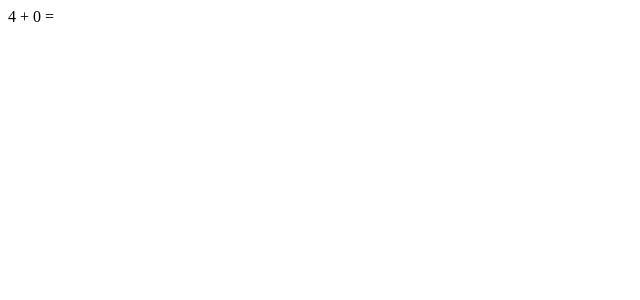
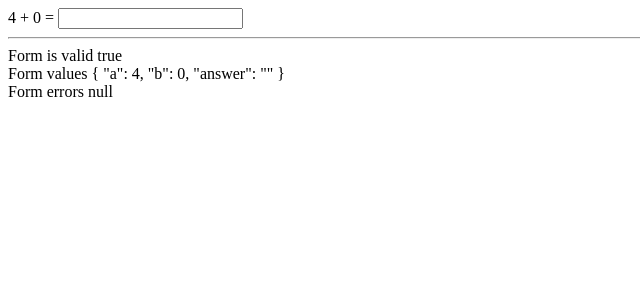
Before and after one commit to akgmage/rx-form, an Angular app: page / in a window 1280 px wide. Shown: the top 300 px of the page, without its empty margins (0-640 px from the left). Built offline with nearby package versions, Linux system fonts and the light colour scheme.

Commit message:
Show form values and erros messages

```diff
--- a/src/app/equation/equation.component.html
+++ b/src/app/equation/equation.component.html
@@ -1,3 +1,14 @@
 <form [formGroup]="mathForm">
     {{ a }} + {{ b}} =
+    <input formControlName="answer"/>
 </form>
+<hr />
+<div>
+    Form is valid {{ mathForm.valid }}
+</div>
+<div>
+    Form values {{ mathForm.value | json }}
+</div>
+<div>
+    Form errors {{ mathForm.errors | json }}
+</div>
```
